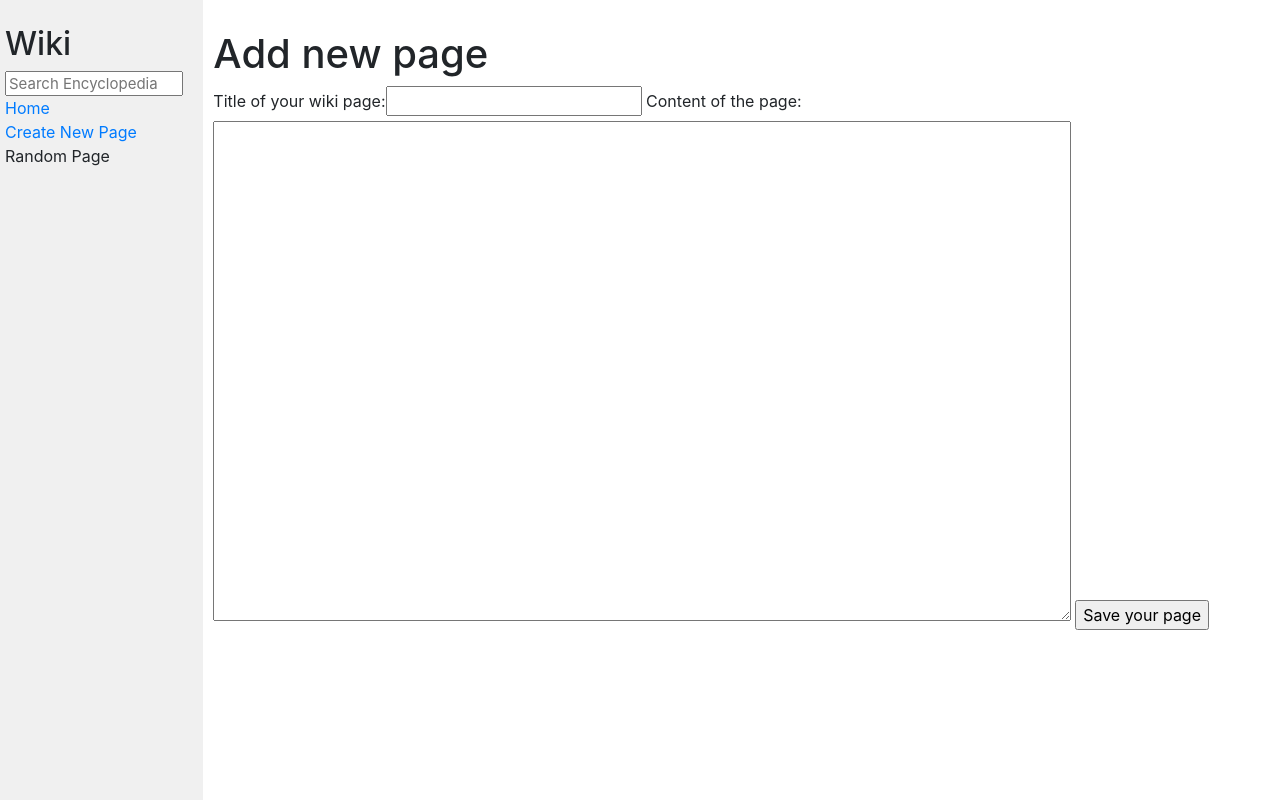
After one commit to wilczu/CS50, a Django app: page /create in a window 1280 px wide. The commit adds this page. Run offline with Django 3.2, Linux system fonts and the light colour scheme; some libraries are stand-ins or nearby versions.

Commit message:
Add "create" page to add new wiki page and function to display and generate inputs.

```diff
--- /dev/null
+++ b/project 1/encyclopedia/templates/encyclopedia/create.html
@@ -0,0 +1,16 @@
+{% extends "encyclopedia/layout.html" %}
+
+{% block title %}
+    Encyclopedia - Add new page
+{% endblock %}
+
+{% block body %}
+    <h1>Add new page</h1>
+
+    <form action="{% url 'create' %}" method="POST">
+      {% csrf_token %}
+      {{ create_form }}
+      <input type="submit" value="Save your page">
+    </form>
+
+{% endblock %}
--- a/project 1/encyclopedia/templates/encyclopedia/layout.html
+++ b/project 1/encyclopedia/templates/encyclopedia/layout.html
@@ -19,7 +19,7 @@
                     <a href="{% url 'index' %}">Home</a>
                 </div>
                 <div>
-                    Create New Page
+                    <a href="{% url 'create' %}">Create New Page</a>
                 </div>
                 <div>
                     Random Page
--- a/project 1/encyclopedia/urls.py
+++ b/project 1/encyclopedia/urls.py
@@ -4,5 +4,6 @@ from . import views
 
 urlpatterns = [
     path("", views.index, name="index"),
-    path("wiki/<str:query>", views.wiki, name="wiki")
+    path("wiki/<str:query>", views.wiki, name="wiki"),
+    path("create", views.create_page, name="create")
 ]
--- a/project 1/encyclopedia/views.py
+++ b/project 1/encyclopedia/views.py
@@ -1,8 +1,13 @@
 from django.shortcuts import render
 from django.http import HttpResponse
+from django import forms
 
 from . import util
 
+class CreateForm(forms.Form):
+    title = forms.CharField(label="Title of your wiki page")
+    content = forms.CharField(label="Content of the page",
+        widget=forms.Textarea(attrs={'style' : 'height: 500px;'}))
 
 def index(request):
     return render(request, "encyclopedia/index.html", {
@@ -21,3 +26,8 @@ def wiki(request, query):
         return render(request, "encyclopedia/error.html", {
             "error_message": (f"Query {query} was not found!")
         })
+
+def create_page(request):
+    return render(request, "encyclopedia/create.html", {
+        "create_form": CreateForm()
+    })
```
